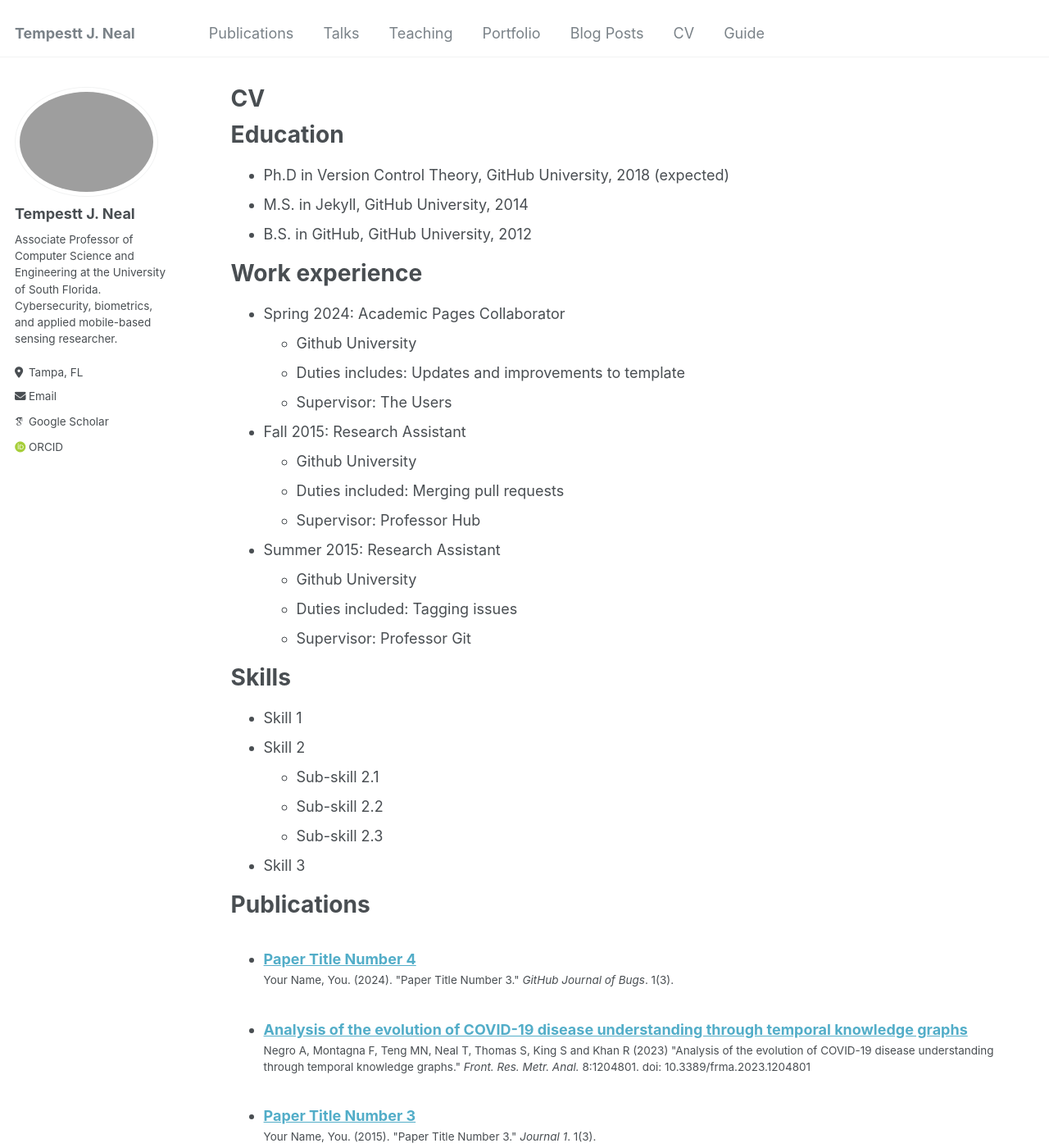
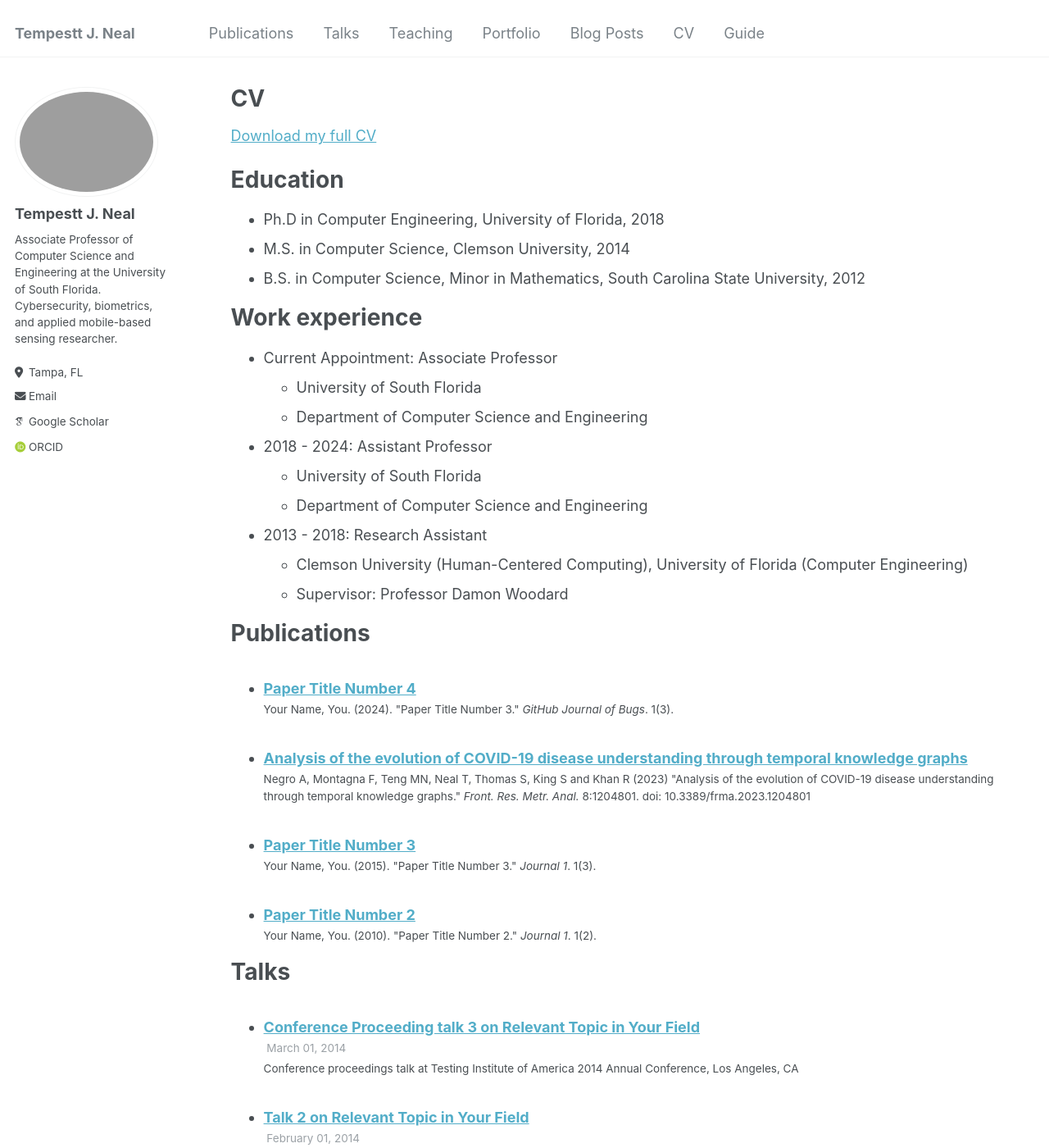
Before and after one commit to tempestt-neal/home, a Jekyll site: the page built from _pages/cv.md, in a window 1280 px wide and 1400 px high. Shown: the whole window at 82% size. Built offline with Jekyll 4.4.1, drawn with Linux system fonts in a browser that asks for light colours; some web fonts are replaced; some of the changed text lies outside the part shown.

Commit message:
Update cv.md

```diff
--- a/_pages/cv.md
+++ b/_pages/cv.md
@@ -9,37 +9,27 @@ redirect_from:
 
 {% include base_path %}
 
+[Download my full CV]()
+
 Education
 ======
-* Ph.D in Version Control Theory, GitHub University, 2018 (expected)
-* M.S. in Jekyll, GitHub University, 2014
-* B.S. in GitHub, GitHub University, 2012
+* Ph.D in Computer Engineering, University of Florida, 2018
+* M.S. in Computer Science, Clemson University, 2014
+* B.S. in Computer Science, Minor in Mathematics, South Carolina State University, 2012
 
 Work experience
 ======
-* Spring 2024: Academic Pages Collaborator
-  * Github University
-  * Duties includes: Updates and improvements to template
-  * Supervisor: The Users
+* Current Appointment: Associate Professor
+  * University of South Florida
+  * Department of Computer Science and Engineering
 
-* Fall 2015: Research Assistant
-  * Github University
-  * Duties included: Merging pull requests
-  * Supervisor: Professor Hub
+* 2018 - 2024: Assistant Professor
+  * University of South Florida
+  * Department of Computer Science and Engineering
 
-* Summer 2015: Research Assistant
-  * Github University
-  * Duties included: Tagging issues
-  * Supervisor: Professor Git
-
-Skills
-======
-* Skill 1
-* Skill 2
-  * Sub-skill 2.1
-  * Sub-skill 2.2
-  * Sub-skill 2.3
-* Skill 3
+* 2013 - 2018: Research Assistant
+  * Clemson University (Human-Centered Computing), University of Florida (Computer Engineering)
+  * Supervisor: Professor Damon Woodard
 
 Publications
 ======
@@ -58,7 +48,3 @@ Teaching
   <ul>{% for post in site.teaching reversed %}
     {% include archive-single-cv.html %}
   {% endfor %}</ul>
-
-Service and leadership
-======
-* Currently signed in to 43 different slack teams
```
